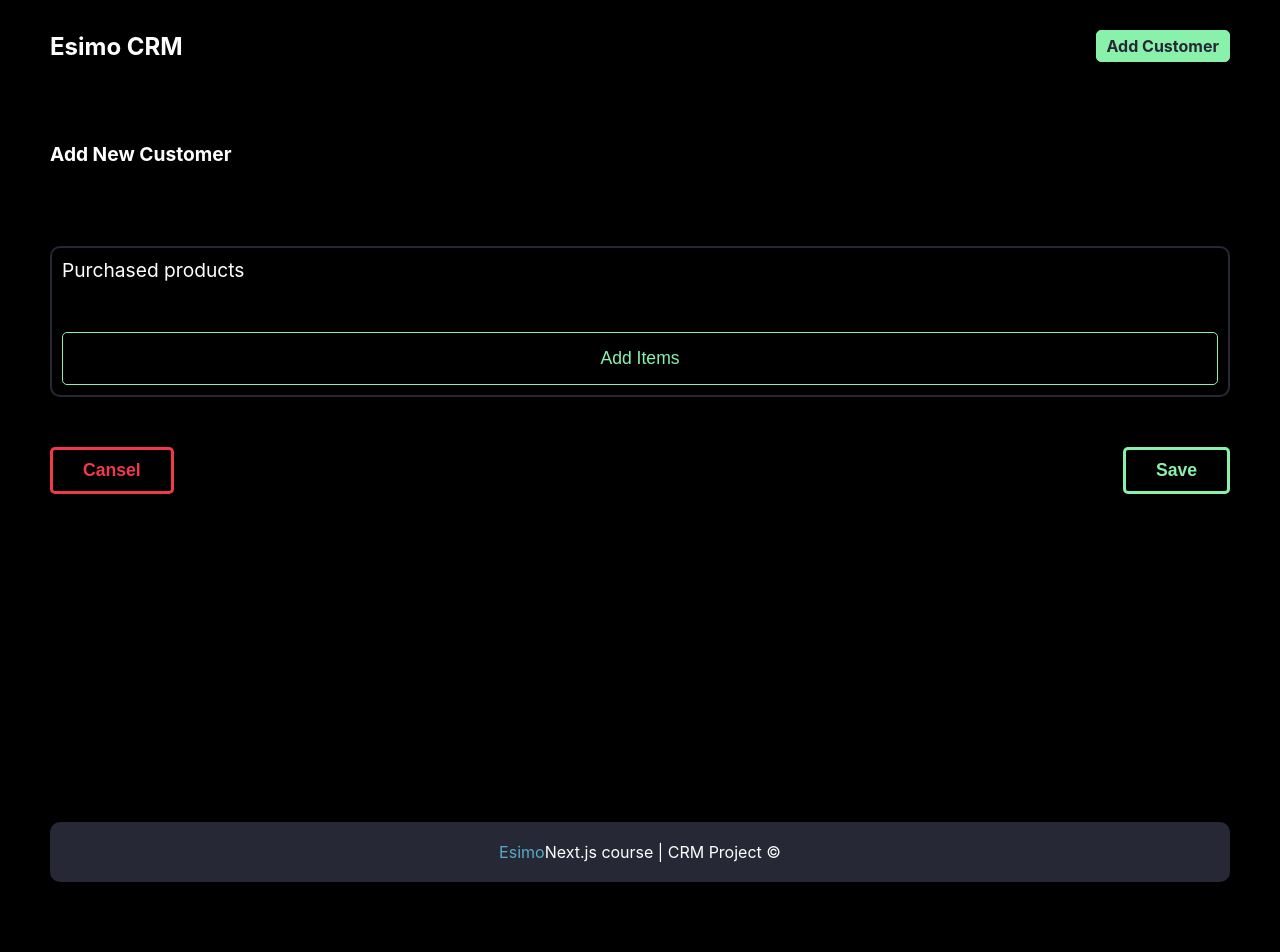
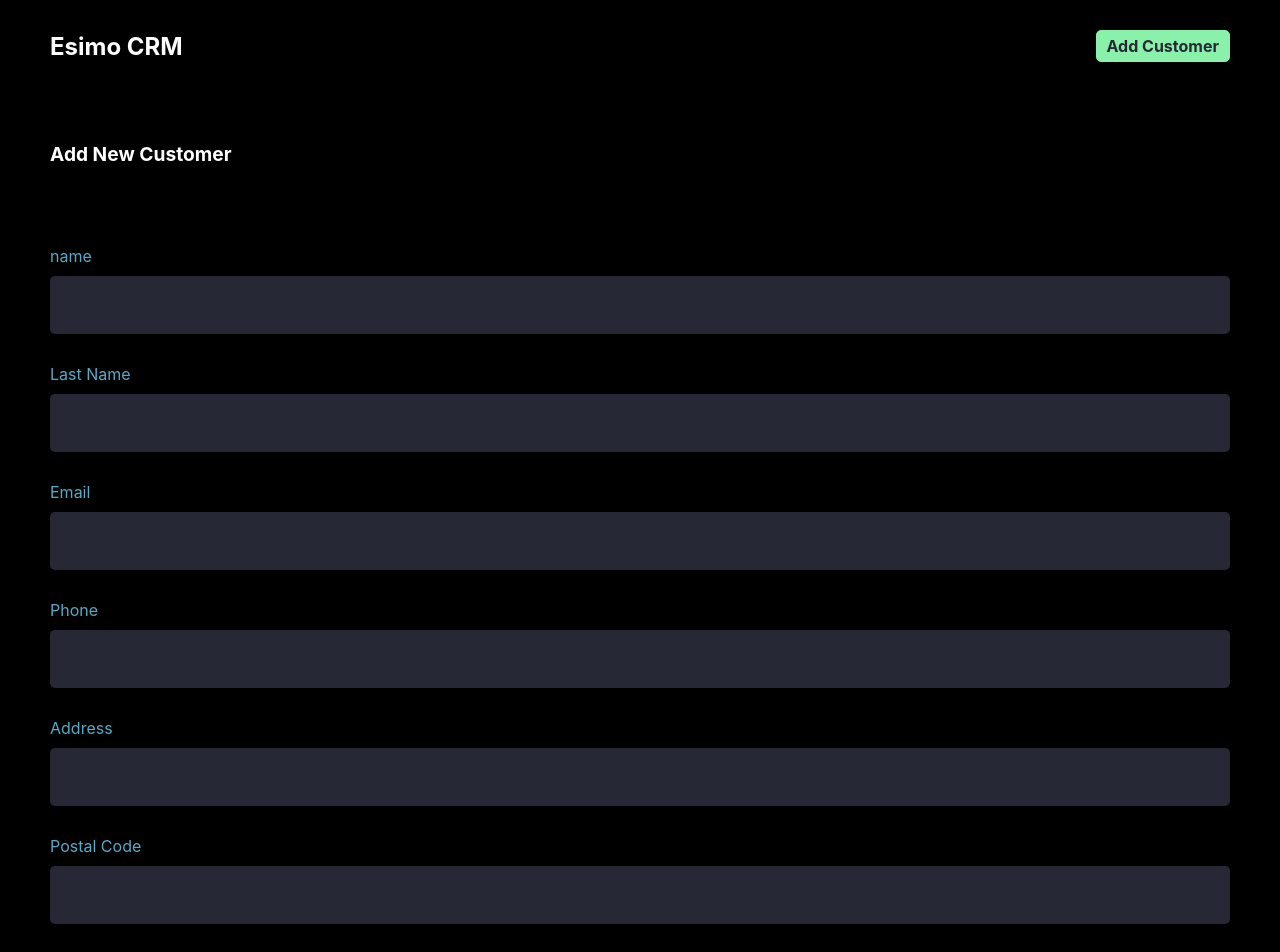
Before and after one commit to xe4at/CRM-Project, a Next.js app: page /add-customer in a window 1280 px wide. Shown: the top 952 px of the page. Before the commit the page ends 892 px from the top, so only its background shows below. Built offline with nearby package versions, Linux system fonts and the light colour scheme.

Commit message:
created Form component

```diff
--- a/components/module/Form.jsx
+++ b/components/module/Form.jsx
@@ -1,8 +1,63 @@
+import FormInput from "./FormInput";
 import ItemList from "./ItemList";
 
 function Form({ form, setForm }) {
+  const changeHandler = (e) => {
+    const { name, value } = e.target;
+    setForm({ ...form, [name]: value });
+  };
   return (
     <div>
+      <FormInput
+        name="name"
+        label="name"
+        type="text"
+        value={form.name}
+        onChange={changeHandler}
+      />
+
+      <FormInput
+        name="lastName"
+        label="Last Name"
+        type="text"
+        value={form.lastName}
+        onChange={changeHandler}
+      />
+      <FormInput
+        name="email"
+        label="Email"
+        type="text"
+        value={form.email}
+        onChange={changeHandler}
+      />
+      <FormInput
+        name="phone"
+        label="Phone"
+        type="tel"
+        value={form.phone}
+        onChange={changeHandler}
+      />
+      <FormInput
+        name="address"
+        label="Address"
+        type="text"
+        value={form.address}
+        onChange={changeHandler}
+      />
+      <FormInput
+        name="postalCode"
+        label="Postal Code"
+        type="text"
+        value={form.postalCode}
+        onChange={changeHandler}
+      />
+      <FormInput
+        name="date"
+        label="Date"
+        type="date"
+        value={form.date}
+        onChange={changeHandler}
+      />
       <ItemList form={form} setForm={setForm} />
     </div>
   );
--- a/src/pages/api/customer/index.js
+++ b/src/pages/api/customer/index.js
@@ -13,7 +13,8 @@ export default async function handler(req, res) {
 
   if (req.method === "POST") {
     try {
-      const data = req.body.data; // نیازی به `.data` نیست، مگر اینکه از کلاینت `{ data: {...} }` ارسال کنید
+      const data = req.body.data;
+      console.log(data);
 
       if (!data.name || !data.lastName || !data.email) {
         return res
```
